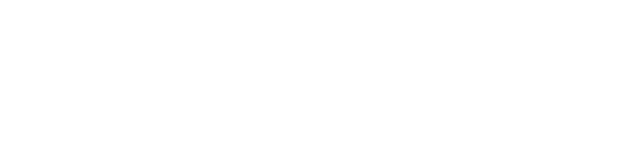
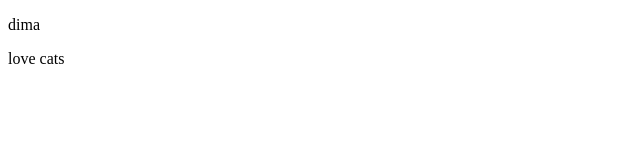
Before and after one commit to asafamir123/army, a plain HTML site: page index.html in a window 1280 px wide. Shown: the full height of the page, 0-640 px from the left. Drawn offline with Linux system fonts and the light colour scheme.

Commit message:
dima cats

```diff
--- a/index.html
+++ b/index.html
@@ -7,6 +7,7 @@
     <title>Document</title>
 </head>
 <body>
-
+    <p>dima</p>
+    <p>love cats</p>
 </body>
 </html>
```
